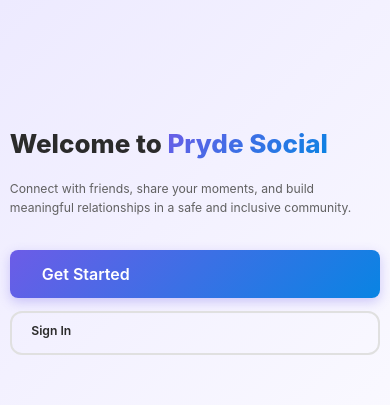
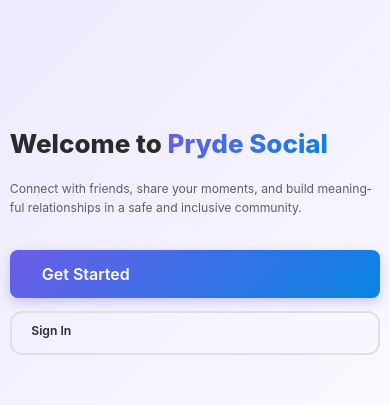
Before and after one commit to Amatex1/pryde-backend, a React (Vite) app: page / in a window 390 px wide. Shown: the top 405 px of the page. Built offline with nearby package versions, Linux system fonts and the light colour scheme.

Commit message:
modified:   src/pages/Profile.css modified:   src/styles/autoResponsive.css

```diff
--- a/src/pages/Profile.css
+++ b/src/pages/Profile.css
@@ -1010,6 +1010,27 @@
     font-size: 0.875rem;
     padding: 0.75rem 1rem;
   }
+
+  /* Prevent iOS zoom on inputs */
+  input[type="text"],
+  input[type="email"],
+  input[type="password"],
+  textarea,
+  select,
+  .reply-input,
+  .comment-input {
+    font-size: 16px !important;
+  }
+
+  /* Ensure all content fits on screen */
+  .profile-header,
+  .profile-content,
+  .post-card,
+  .comment-item {
+    max-width: 100%;
+    overflow-x: hidden;
+    word-wrap: break-word;
+  }
 }
 
 /* Extra small devices */
--- a/src/styles/autoResponsive.css
+++ b/src/styles/autoResponsive.css
@@ -148,3 +148,86 @@ html, body, #root {
     max-width: 1920px;
   }
 }
+
+/* ========================================
+   UNIVERSAL FORM & BOX FIXES
+   Ensure nothing gets cut off on mobile
+   ======================================== */
+
+/* Prevent all containers from overflowing */
+div, section, article, aside, main, form, fieldset {
+  max-width: 100%;
+  box-sizing: border-box;
+}
+
+/* Ensure all form elements fit within viewport */
+input, textarea, select, button {
+  max-width: 100%;
+  box-sizing: border-box;
+}
+
+/* Prevent long text from breaking layout */
+p, span, div, a, li, td, th {
+  word-wrap: break-word;
+  overflow-wrap: break-word;
+  word-break: break-word;
+  hyphens: auto;
+}
+
+/* Ensure modals and overlays are properly sized */
+[class*="modal"],
+[class*="overlay"],
+[class*="popup"],
+[class*="dialog"] {
+  max-width: 100vw;
+  max-height: 100vh;
+  box-sizing: border-box;
+}
+
+/* Mobile-specific universal fixes */
+@media (max-width: 768px) {
+  /* Ensure all cards and boxes fit on screen */
+  [class*="card"],
+  [class*="box"],
+  [class*="container"],
+  [class*="wrapper"] {
+    max-width: 100%;
+    overflow-x: hidden;
+  }
+
+  /* Ensure all forms are mobile-friendly */
+  form {
+    width: 100%;
+    max-width: 100%;
+  }
+
+  /* Prevent horizontal scroll from any element */
+  * {
+    max-width: 100vw;
+  }
+
+  /* Exception for elements that need to be wider */
+  html, body, #root {
+    max-width: 100%;
+  }
+
+  /* Ensure tables are responsive */
+  table {
+    display: block;
+    overflow-x: auto;
+    -webkit-overflow-scrolling: touch;
+  }
+
+  /* Make images responsive */
+  img {
+    max-width: 100%;
+    height: auto;
+  }
+
+  /* Ensure buttons don't overflow */
+  button {
+    max-width: 100%;
+    white-space: normal;
+    word-wrap: break-word;
+  }
+}
```
